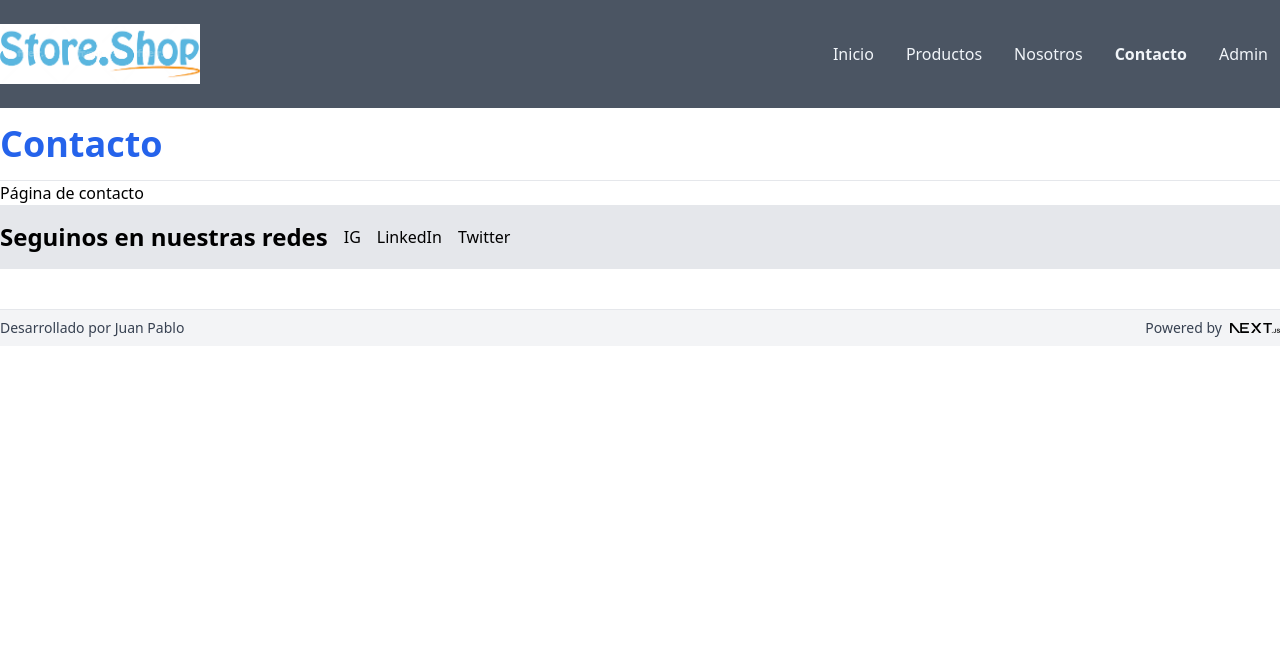
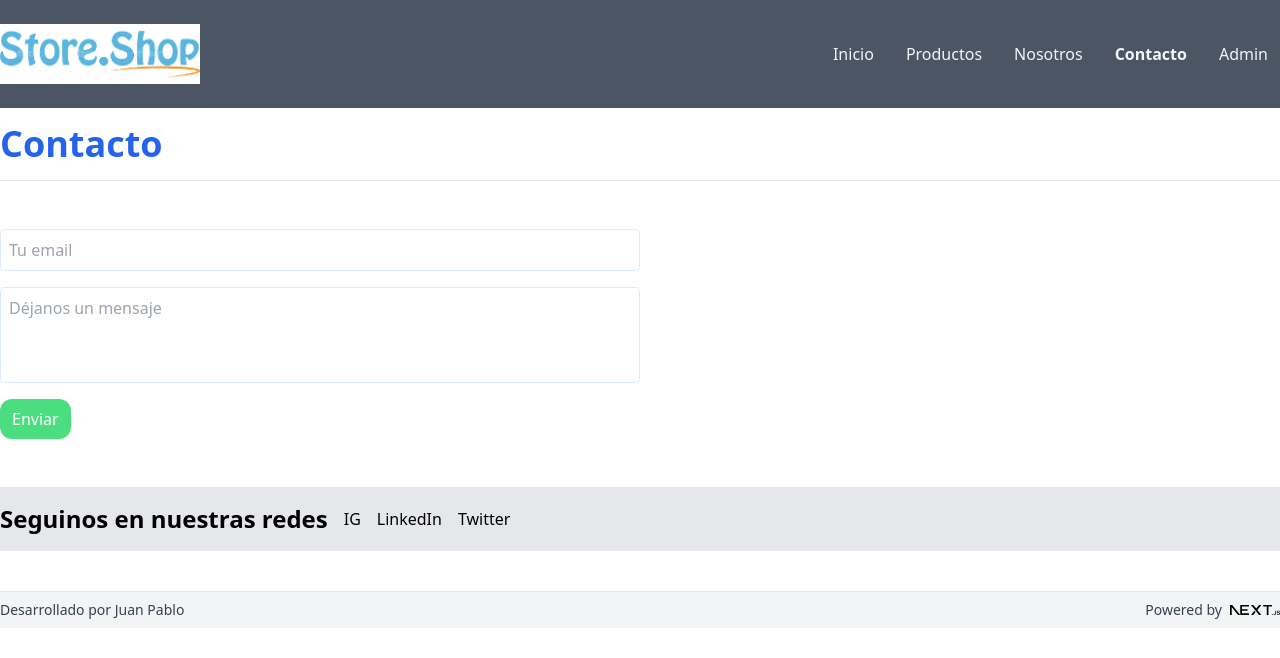
Before and after one commit to jpdalmolin/NextJS-Ecommerce, a Next.js app: page /contacto in a window 1280 px wide. Shown: the top 658 px of the page. Built offline with nearby package versions, Linux system fonts and the light colour scheme.

Commit message:
Add files via upload

```diff
--- /dev/null
+++ b/firebase/config.js
@@ -0,0 +1,21 @@
+// Import the functions you need from the SDKs you need
+
+import {getFirestore} from 'firebase/firestore'
+import { initializeApp } from "firebase/app";
+
+// TODO: Add SDKs for Firebase products that you want to use
+// https://firebase.google.com/docs/web/setup#available-libraries
+
+// Your web app's Firebase configuration
+const firebaseConfig = {
+  apiKey: "AIzaSyAMDvtFWaa2LO8GfGHCV0NS1-BmX7_DeKw",
+  authDomain: "nextcommerce-c184b.firebaseapp.com",
+  projectId: "nextcommerce-c184b",
+  storageBucket: "nextcommerce-c184b.appspot.com",
+  messagingSenderId: "1043937066944",
+  appId: "1:1043937066944:web:ab8c3b9927fb72ce6c1225"
+};
+
+// Initialize Firebase
+const app = initializeApp(firebaseConfig);
+const db = getFirestore(app);
--- /dev/null
+++ b/src/app/api/contacto/route.js
@@ -0,0 +1,8 @@
+import { NextResponse } from "next/server"
+
+export async function POST(request) {
+    const formData = await request.json()
+    console.log(formData)
+
+    return NextResponse.json("Data received OK")
+}
--- /dev/null
+++ b/src/app/api/product/[slug]/route.js
@@ -0,0 +1,13 @@
+import { doc, getDoc } from "firebase/firestore"
+
+import { NextResponse } from "next/server"
+import { db } from "@/firebase/config"
+
+export async function GET(_, { params }) {
+    const { slug } = params
+
+    const docRef = doc(db, "productos", slug)
+    const docSnapshot = await getDoc(docRef)
+
+    return NextResponse.json( docSnapshot.data() )
+}
--- /dev/null
+++ b/src/app/api/productos/[categoria]/route.js
@@ -0,0 +1,17 @@
+import { collection, getDocs, query, where } from "firebase/firestore"
+
+import { NextResponse } from "next/server"
+import {db} from "@/firebase/config"
+
+export async function GET(_, { params }) {
+    const { categoria } = params
+    const productosRef = collection(db, "productos")
+    const q = categoria === 'todos'
+                ? productosRef
+                : query(productosRef, where('type', '==', categoria))
+    const querySnapshot = await getDocs(q)
+
+    const docs = querySnapshot.docs.map(doc => doc.data())
+
+    return NextResponse.json(docs)
+}
--- /dev/null
+++ b/src/app/components/contacto/ContactForm.js
@@ -0,0 +1,51 @@
+"use client"
+
+import Boton from "../ui/Boton"
+import { useState } from "react"
+
+const ContactForm = () => {
+    const [values, setValues] = useState({
+        email: '',
+        text: ''
+    })
+
+    const handleChange = (e) => {
+        setValues({
+            ...values,
+            [e.target.name]: e.target.value
+        })
+     }
+
+    const handleSubmit = async (e) => {
+        e.preventDefault()
+
+        await fetch('http://localhost:3000/api/contacto', {
+            method: 'POST',
+            body: JSON.stringify(values)
+        })
+    }
+
+    return (
+        <form onSubmit={handleSubmit} className="my-12">
+            <input
+                type="email"
+                required
+                placeholder="Tu email"
+                className="p-2 rounded w-1/2 border border-blue-100 block my-4"
+                name="email"
+                onChange={handleChange}
+            />
+            <textarea
+                required
+                placeholder="Déjanos un mensaje"
+                className="resize-none w-1/2 h-24 p-2 rounded border block border-blue-100 my-4"
+                name="text"
+                onChange={handleChange}
+            />
+
+            <Boton type="submit">Enviar</Boton>
+        </form>
+    )
+}
+
+export default ContactForm
--- a/src/app/components/products/ProductsList.js
+++ b/src/app/components/products/ProductsList.js
@@ -1,9 +1,9 @@
 import ProductCard from "./ProductCard"
-import { mockData } from "@/app/data/products"
 
-const ProductsList = ({ categoria }) => {
-
-    const items = categoria === 'todos' ? mockData : mockData.filter(item => item.type === categoria)
+const ProductsList = async ({ categoria }) => {
+    const items = await fetch(`http://localhost:3000/api/productos/${categoria}`, {
+        cache: 'no-store',
+    }).then(r => r.json())
 
     return (
         <section className="container m-auto flex justify-center items-center gap-12 flex-wrap">
--- a/src/app/contacto/page.js
+++ b/src/app/contacto/page.js
@@ -1,3 +1,4 @@
+import ContactForm from "../components/contacto/ContactForm";
 import Footer from '../components/ui/Footer';
 import React from 'react'
 
@@ -11,7 +12,7 @@ function Contacto() {
             Contacto
         </h1>
         <hr/>
-        <p>Página de contacto</p>
+        <ContactForm/>
     </main>
 
     </>
--- a/src/app/data/products.js
+++ b/src/app/data/products.js
@@ -1,6 +1,6 @@
 export const mockData=[
     {
-        title:"TV 50",
+        title:"TV  50",
         description:" tele samsung ",
         price:2000,
         stock:5,
```
Also changed, not shown: jsconfig.json (added, +7 -0 lines), package.json (+4 -3 lines), 1 other file (tests, documents, lock files or other folders).
